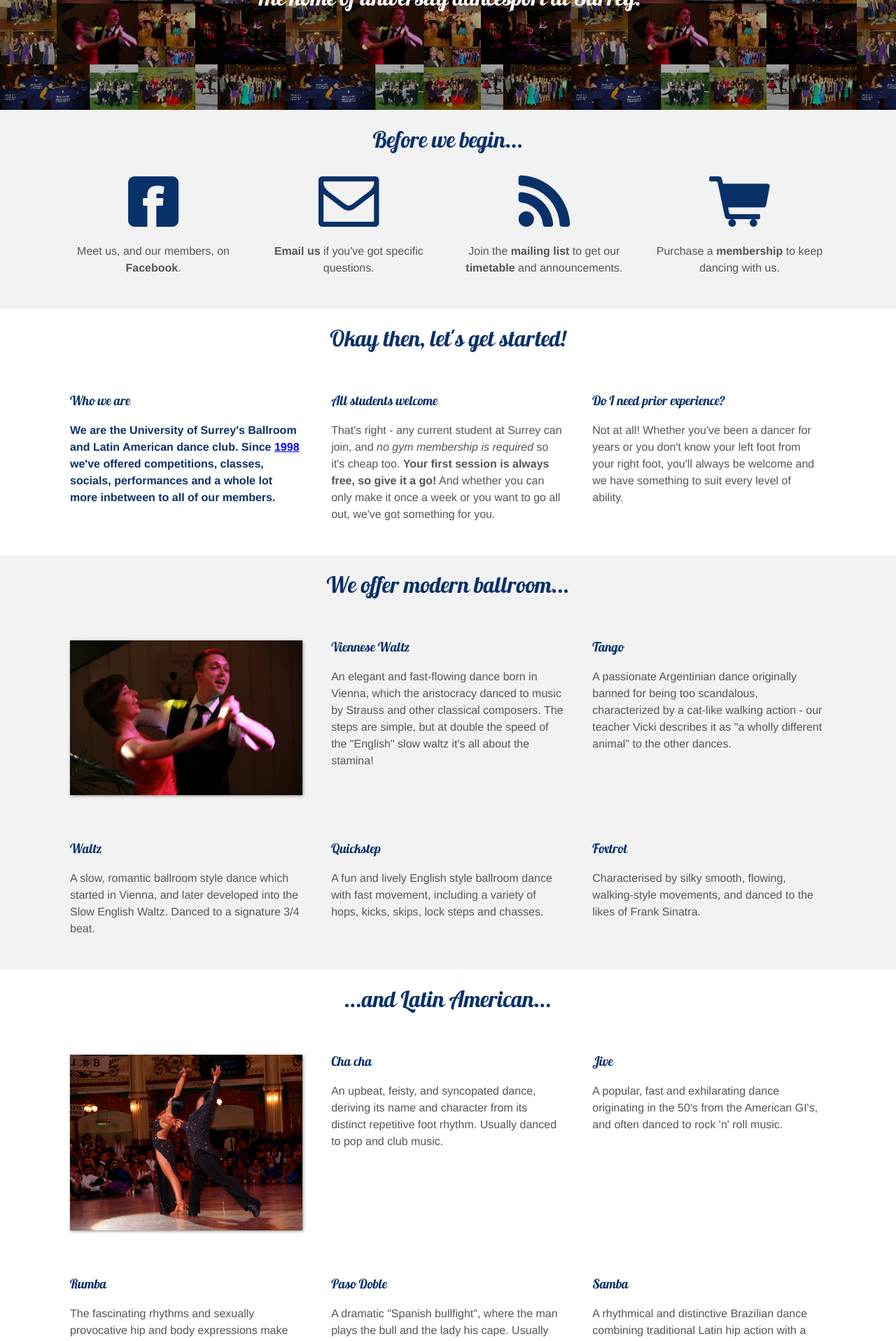
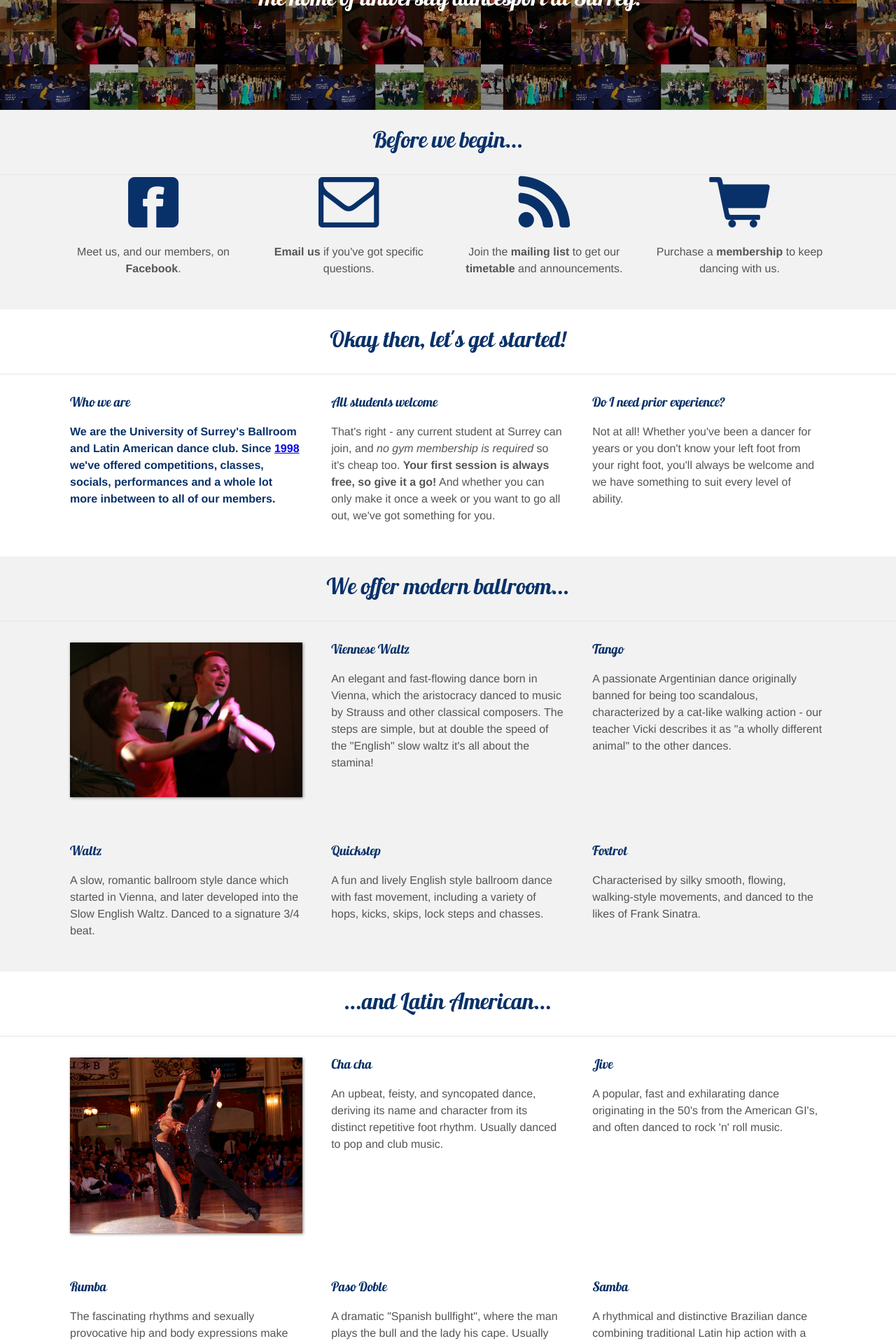
Before and after one commit to surreybldc/surreybldc.github.com, a Jekyll site: the page built from index.html, in a window 1280 px wide. Shown: the part 480-2396 px from the top of the page at 70% size. Built offline with Jekyll 4.4.1, drawn with Linux system fonts in a browser that asks for light colours.

Commit message:
Remove blue bars in all resolutions

```diff
--- a/css/styles.css
+++ b/css/styles.css
@@ -235,23 +235,14 @@
   color: white !important;
 }
 
+.spiel section h2 {
+  border-bottom: 1px solid #e6e6e6;
+}
 /* ============================= */
 /* ! Layout for mobile version   */
 /* ============================= */
 
 @media handheld, only screen and (max-width: 767px) {
-
-.spiel section h2 {
-  border-bottom: 1px solid white;
-  border-top: 1px solid #c6c6c6;
-  background-color: #093169;
-  color: white;
-}
-.spiel section:first-of-type h2 {
-  background-color: transparent;
-  color: #093169;
-  border: none;
-}
 
 }
 
```
Also changed, not shown: 1 other file.
